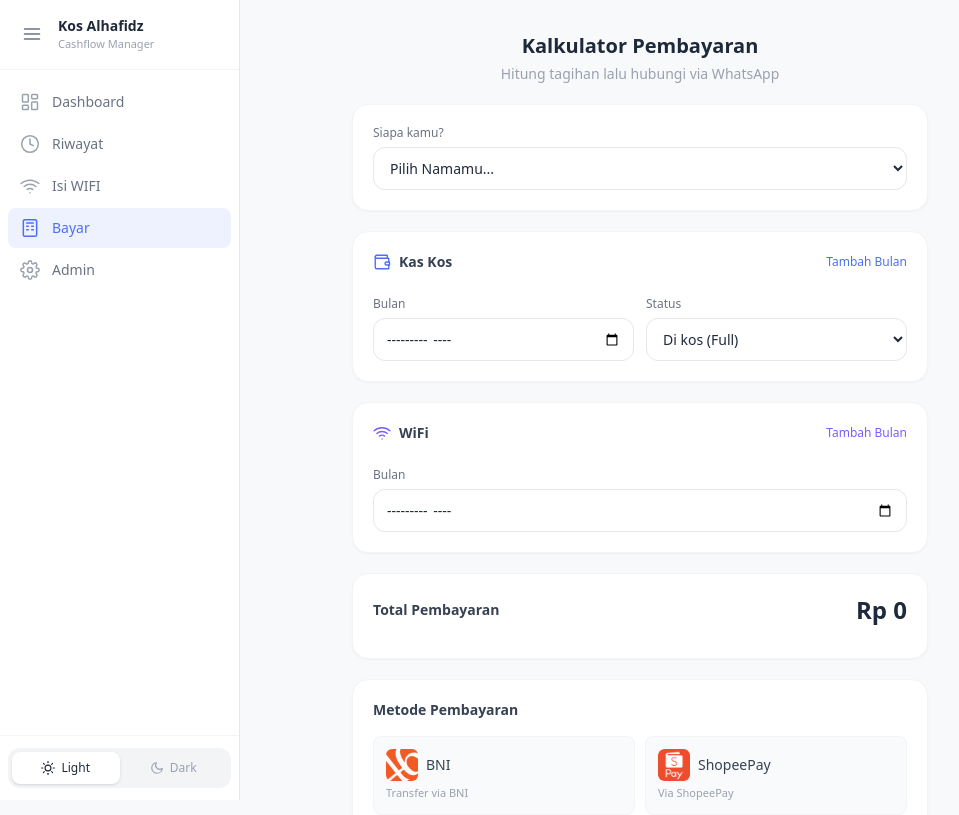
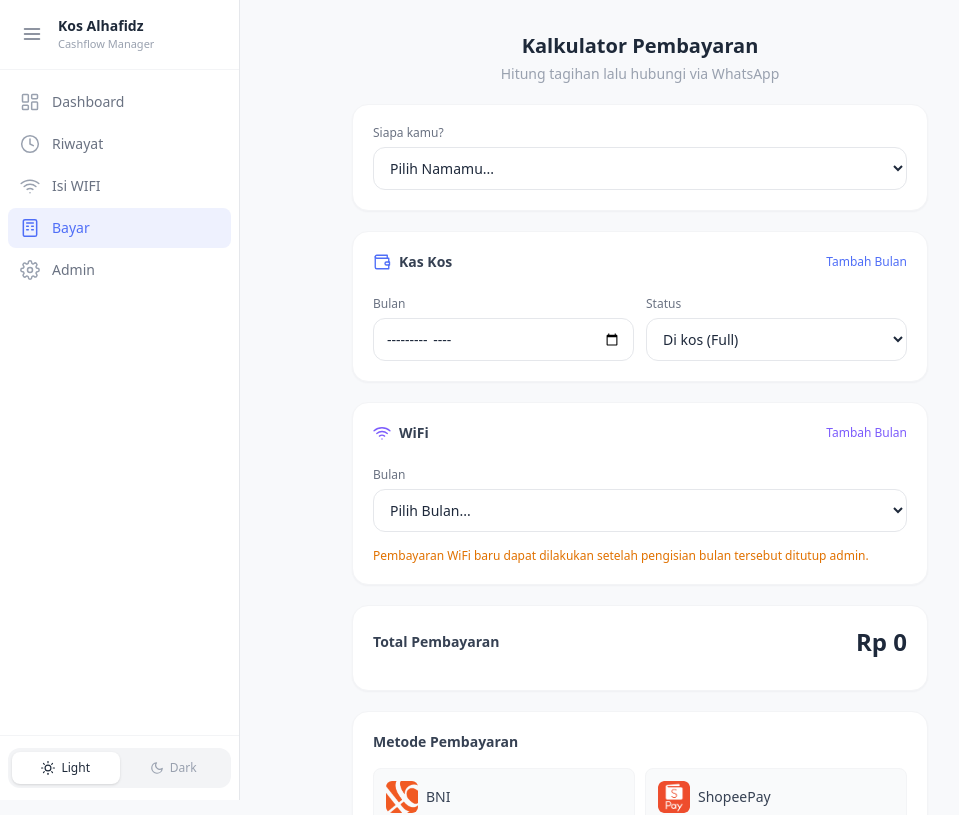
Before and after one commit to ryanekop/cashflow-kos-alhafidz, a Next.js app: page /payment in a window 1280 px wide. Shown: the top 815 px of the page, without its empty margins (0-959 px from the left). Built offline with nearby package versions, Linux system fonts and the light colour scheme.

Commit message:
fix(payment): block open WiFi months

```diff
--- a/features/payment/PaymentPage.jsx
+++ b/features/payment/PaymentPage.jsx
@@ -1,6 +1,6 @@
 "use client";
 
-import { useEffect, useRef, useState } from "react";
+import { useEffect, useMemo, useRef, useState } from "react";
 import { AnimatePresence, motion } from "framer-motion";
 import Image from "next/image";
 import { Card } from "@/components/ui/card";
@@ -30,6 +30,19 @@ export default function PaymentPage({ initialData }) {
   const [kasEntries, setKasEntries] = useState([{ month: "", status: "full" }]);
   const [wifiEntries, setWifiEntries] = useState([{ month: "" }]);
   const didRestoreRef = useRef(false);
+  const openWifiMonths = initialData.wifiSettings.openMonths;
+  const selectableWifiMonths = useMemo(
+    () =>
+      [
+        ...new Set([
+          ...openWifiMonths,
+          ...initialData.wifiBills.map((entry) => entry.month),
+          ...initialData.wifiUsage.map((entry) => entry.month),
+        ]),
+      ].sort().reverse(),
+    [initialData.wifiBills, initialData.wifiUsage, openWifiMonths],
+  );
+  const isWifiMonthOpen = (month) => Boolean(month && openWifiMonths.includes(month));
 
   useEffect(() => {
     const timeoutId = setTimeout(() => {
@@ -40,7 +53,13 @@ export default function PaymentPage({ initialData }) {
           if (parsed.selectedMember) setSelectedMember(parsed.selectedMember);
           if (parsed.paymentMethod) setPaymentMethod(parsed.paymentMethod);
           if (parsed.kasEntries?.length) setKasEntries(parsed.kasEntries);
-          if (parsed.wifiEntries?.length) setWifiEntries(parsed.wifiEntries);
+          if (parsed.wifiEntries?.length) {
+            setWifiEntries(
+              parsed.wifiEntries.map((entry) =>
+                openWifiMonths.includes(entry.month) ? { ...entry, month: "" } : entry,
+              ),
+            );
+          }
         }
       } catch {}
 
@@ -48,7 +67,7 @@ export default function PaymentPage({ initialData }) {
     }, 0);
 
     return () => clearTimeout(timeoutId);
-  }, []);
+  }, [openWifiMonths]);
 
   useEffect(() => {
     if (!didRestoreRef.current) {
@@ -85,7 +104,7 @@ export default function PaymentPage({ initialData }) {
   };
 
   const getWifiAmount = (entry) => {
-    if (!entry.month || !selectedMemberId) {
+    if (!entry.month || !selectedMemberId || isWifiMonthOpen(entry.month)) {
       return 0;
     }
 
@@ -132,7 +151,7 @@ export default function PaymentPage({ initialData }) {
     setWifiEntries((entries) => (entries.length <= 1 ? [{ month: "" }] : entries.filter((_, entryIndex) => entryIndex !== index)));
   };
 
-  const handleWhatsApp = () => {
+  const handleWhatsApp = async () => {
     if (!selectedMemberId) {
       showToast("Pilih nama kamu dulu!", "warning");
       return;
@@ -143,12 +162,38 @@ export default function PaymentPage({ initialData }) {
       return;
     }
 
+    let latestOpenWifiMonths;
+    try {
+      const response = await fetch("/api/wifi-settings", { cache: "no-store" });
+      if (!response.ok) {
+        throw new Error("Gagal memeriksa status WiFi.");
+      }
+      const settings = await response.json();
+      latestOpenWifiMonths = Array.isArray(settings.openMonths) ? settings.openMonths : [];
+    } catch {
+      showToast("Status WiFi belum dapat diperiksa. Silakan coba lagi.", "error");
+      return;
+    }
+
+    const isCurrentlyOpen = (month) => Boolean(month && latestOpenWifiMonths.includes(month));
     const activeKas = kasEntries.filter((entry) => entry.month && getKasAmount(entry) > 0);
-    const activeWifi = wifiEntries.filter((entry) => entry.month && getWifiAmount(entry) > 0);
+    const blockedWifi = wifiEntries.filter((entry) => isCurrentlyOpen(entry.month));
+    const activeWifi = wifiEntries.filter(
+      (entry) => entry.month && !isCurrentlyOpen(entry.month) && getWifiAmount(entry) > 0,
+    );
 
     if (!activeKas.length && !activeWifi.length) {
-      showToast("Pilih minimal satu bulan untuk kas atau WiFi!", "warning");
+      showToast(
+        blockedWifi.length
+          ? "Bulan WiFi yang masih dibuka belum dapat dibayar. Tunggu sampai pengisian ditutup admin."
+          : "Pilih minimal satu bulan untuk kas atau WiFi!",
+        "warning",
+      );
       return;
+    }
+
+    if (blockedWifi.length) {
+      showToast("WiFi yang masih dibuka tidak disertakan. Pembayaran lainnya tetap dilanjutkan.", "info");
     }
 
     const issues = [];
@@ -175,12 +220,14 @@ export default function PaymentPage({ initialData }) {
       }
     }
 
+    const payableTotalWifi = activeWifi.reduce((sum, entry) => sum + getWifiAmount(entry), 0);
+    const payableTotalPayment = totalKas + payableTotalWifi;
     const url = buildWhatsAppPaymentText({
       memberName: selectedMemberName,
       paymentMethodId: paymentMethod,
       totalKas,
-      totalWifi,
-      totalPayment,
+      totalWifi: payableTotalWifi,
+      totalPayment: payableTotalPayment,
       kasMonths: activeKas.map((entry) => entry.month),
       wifiMonths: activeWifi.map((entry) => entry.month),
     });
@@ -191,8 +238,8 @@ export default function PaymentPage({ initialData }) {
       kasMonths: activeKas.map((entry) => entry.month),
       wifiMonths: activeWifi.map((entry) => entry.month),
       totalKas,
-      totalWifi,
-      totalPayment,
+      totalWifi: payableTotalWifi,
+      totalPayment: payableTotalPayment,
       url: `https://wa.me/${WHATSAPP_NUMBER}?text=${url}`,
     });
   };
@@ -361,7 +408,17 @@ export default function PaymentPage({ initialData }) {
                   ) : null}
                 </div>
                 <Field label="Bulan">
-                  <TextInput type="month" value={entry.month} onChange={(event) => updateWifiEntry(index, "month", event.target.value)} />
+                  <SelectInput value={entry.month} onChange={(event) => updateWifiEntry(index, "month", event.target.value)}>
+                    <option value="">Pilih Bulan...</option>
+                    {selectableWifiMonths.map((month) => {
+                      const isOpen = isWifiMonthOpen(month);
+                      return (
+                        <option key={month} value={month} disabled={isOpen}>
+                          {formatMonthLabel(month)}{isOpen ? " (masih dibuka — belum bisa dibayar)" : ""}
+                        </option>
+                      );
+                    })}
+                  </SelectInput>
                 </Field>
                 {entry.month && selectedMemberId ? (
                   (() => {
@@ -395,6 +452,10 @@ export default function PaymentPage({ initialData }) {
             ))}
           </AnimatePresence>
 
+          <p className="text-xs text-amber-600 dark:text-amber-400">
+            Pembayaran WiFi baru dapat dilakukan setelah pengisian bulan tersebut ditutup admin.
+          </p>
+
           {totalWifi > 0 && wifiEntries.length > 1 ? (
             <motion.div className="flex items-center justify-between rounded-lg border border-purple-200 bg-purple-50 p-3 dark:border-purple-800/30 dark:bg-purple-900/20" initial={{ opacity: 0, y: 10 }} animate={{ opacity: 1, y: 0 }} exit={{ opacity: 0, y: 10 }}>
               <span className="text-sm font-medium text-gray-600 dark:text-gray-400">Total WiFi</span>
@@ -420,7 +481,9 @@ export default function PaymentPage({ initialData }) {
           ) : null}
           {totalWifi > 0 ? (
             <div className="flex justify-between text-sm text-gray-500 dark:text-gray-400">
-              <span>WiFi ({wifiEntries.filter((entry) => entry.month).map((entry) => entry.month).join(", ")})</span>
+              <span>
+                WiFi ({wifiEntries.filter((entry) => entry.month && !isWifiMonthOpen(entry.month)).map((entry) => entry.month).join(", ")})
+              </span>
               <span>{formatIDR(totalWifi)}</span>
             </div>
           ) : null}
--- a/lib/server/services/snapshots.ts
+++ b/lib/server/services/snapshots.ts
@@ -12,6 +12,7 @@ export function getPaymentSnapshot() {
     members: listMembers().filter(isMemberActive),
     wifiBills: listWifiBills(),
     wifiUsage: listWifiUsage(),
+    wifiSettings: getWifiSettings(),
     transactions: listTransactions(),
   };
 }
```
